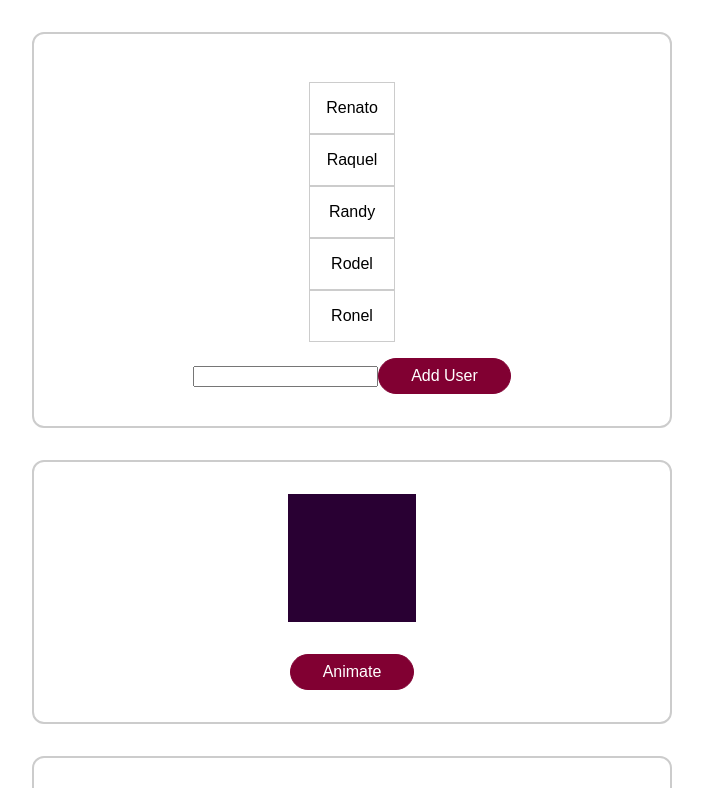
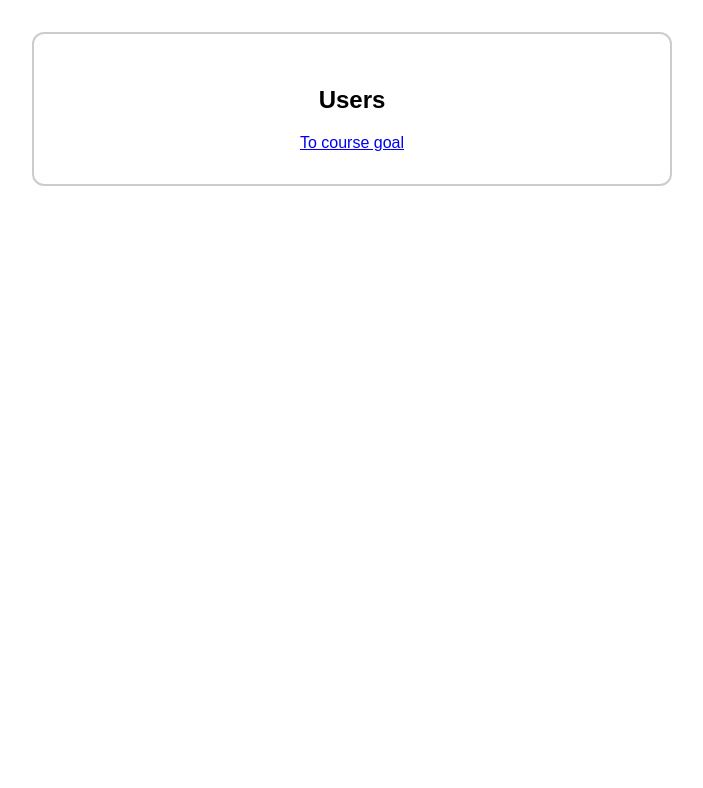
Before and after one commit to motifaithed/vue-animations-transitions, a Vue app: page / in a window 1280 px wide. Shown: the top 788 px of the page, without its empty margins (288-991 px from the left). Built offline with nearby package versions, Linux system fonts and the light colour scheme.

Commit message:
017 Animating Route Changes

```diff
--- a/package.json
+++ b/package.json
@@ -9,7 +9,8 @@
   },
   "dependencies": {
     "core-js": "^3.6.5",
-    "vue": "^3.0.0"
+    "vue": "^3.0.0",
+    "vue-router": "^4.0.13"
   },
   "devDependencies": {
     "@vue/cli-plugin-babel": "~4.5.0",
--- a/src/App.vue
+++ b/src/App.vue
@@ -1,5 +1,10 @@
 <template>
-  <div class="container">
+  <router-view v-slot="slotProps">
+      <transition name="show-user">
+        <component :is="slotProps.Component"></component>
+      </transition>
+    </router-view>
+  <!-- <div class="container">
     <users-list></users-list>
   </div>
   <div class="container">
@@ -34,14 +39,14 @@
   </base-modal>
   <div class="container">
     <button @click="showDialog">Show Dialog</button>
-  </div>
+  </div> -->
 </template>
 
 <script>
-  import UsersList from './components/UsersList.vue';
+  // import UsersList from './components/UsersList.vue';
 export default {
   components:{
-    UsersList
+    // UsersList
   },
   data() {
     return {
--- a/src/main.js
+++ b/src/main.js
@@ -1,10 +1,22 @@
 import { createApp } from 'vue';
+import { createRouter, createWebHistory } from 'vue-router';
 
 import App from './App.vue';
 import BaseModal from './components/BaseModal.vue';
+import Users from './pages/Users.vue';
+import CourseGoal from './pages/CourseGoal';
 
 const app = createApp(App);
+const router = createRouter({
+    history: createWebHistory(),
+    routes:[
+        {path:'/', component:Users},
+        {path:'/course-goal', component:CourseGoal}
+    ]
+});
+app.component('base-modal', BaseModal);
+app.use(router);
 
-app.component('base-modal', BaseModal);
-
-app.mount('#app');
+router.isReady().then(()=>{
+    app.mount('#app');
+})
--- /dev/null
+++ b/src/pages/CourseGoal.vue
@@ -0,0 +1,6 @@
+<template>
+    <div class="container">
+        <h2>Course Goal</h2>
+        <router-link to="/">To User</router-link>
+    </div>
+</template>
--- /dev/null
+++ b/src/pages/Users.vue
@@ -0,0 +1,6 @@
+<template>
+    <div class="container">
+        <h2>Users</h2>
+        <router-link to="/course-goal">To course goal</router-link>
+    </div>
+</template>
```
Also changed, not shown: 1 other file (tests, documents, lock files or other folders).
